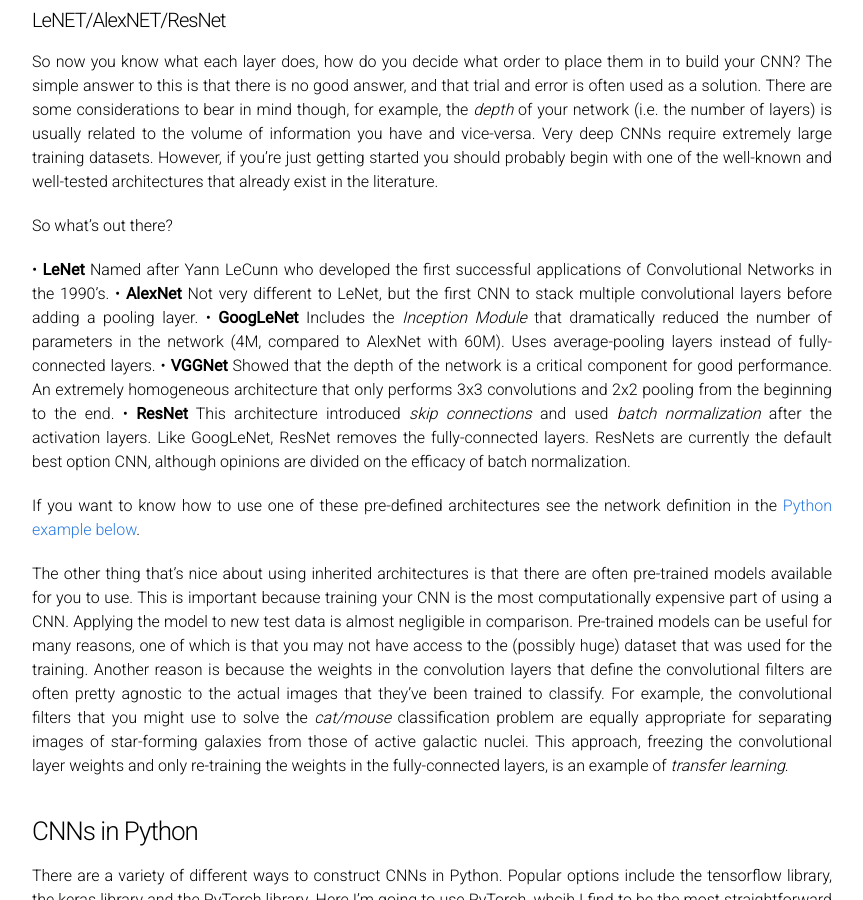
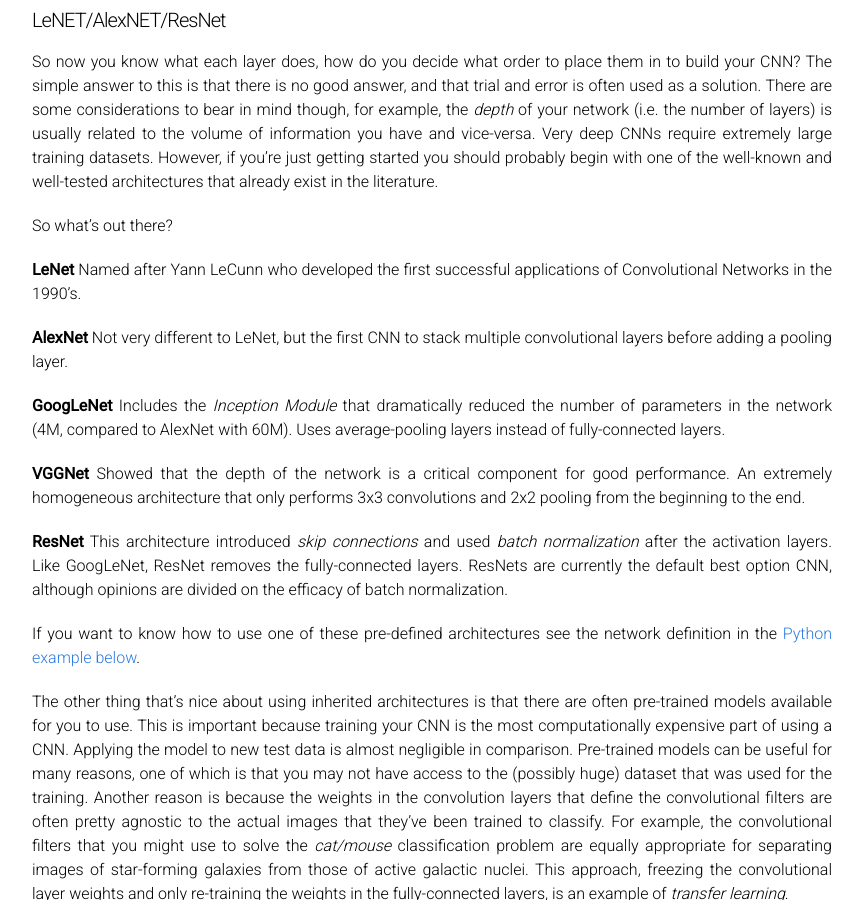
Before and after one commit to as595/csc-2019, a Jekyll site: the page built from frdeepcnn.md, in a window 1280 px wide and 900 px high, scrolled down 2490 px. Shown: the whole window, without its empty margins (208-1071 px from the left). Built offline with Jekyll 4.4.1, drawn with Linux system fonts in a browser that asks for light colours.

```diff
--- a/frdeepcnn.md
+++ b/frdeepcnn.md
@@ -69,11 +69,15 @@ So now you know what each layer does, how do you decide what order to place them
 
 So what's out there?
 
-•    **LeNet** Named after Yann LeCunn who developed the first successful applications of Convolutional Networks in  the 1990’s.
-•    **AlexNet** Not very different to LeNet, but the first CNN to stack multiple convolutional layers before adding a pooling layer.
-•    **GoogLeNet** Includes the *Inception Module* that dramatically reduced the number of parameters in the network (4M, compared to AlexNet with 60M). Uses average-pooling layers instead of fully-connected layers.
-•    **VGGNet** Showed that the depth of the network is a critical component for good performance. An extremely homogeneous architecture that only performs 3x3 convolutions and 2x2 pooling from the beginning to the end.
-•    **ResNet** This architecture introduced *skip connections* and used *batch normalization* after the activation layers. Like GoogLeNet, ResNet removes the fully-connected layers. ResNets are currently the default best option CNN, although opinions are divided on the efficacy of batch normalization.
+**LeNet** Named after Yann LeCunn who developed the first successful applications of Convolutional Networks in  the 1990’s.
+
+**AlexNet** Not very different to LeNet, but the first CNN to stack multiple convolutional layers before adding a pooling layer.
+
+**GoogLeNet** Includes the *Inception Module* that dramatically reduced the number of parameters in the network (4M, compared to AlexNet with 60M). Uses average-pooling layers instead of fully-connected layers.
+
+**VGGNet** Showed that the depth of the network is a critical component for good performance. An extremely homogeneous architecture that only performs 3x3 convolutions and 2x2 pooling from the beginning to the end.
+
+**ResNet** This architecture introduced *skip connections* and used *batch normalization* after the activation layers. Like GoogLeNet, ResNet removes the fully-connected layers. ResNets are currently the default best option CNN, although opinions are divided on the efficacy of batch normalization.
 
 If you want to know how to use one of these pre-defined architectures see the network definition in the [Python example below](#definition).
 
```
